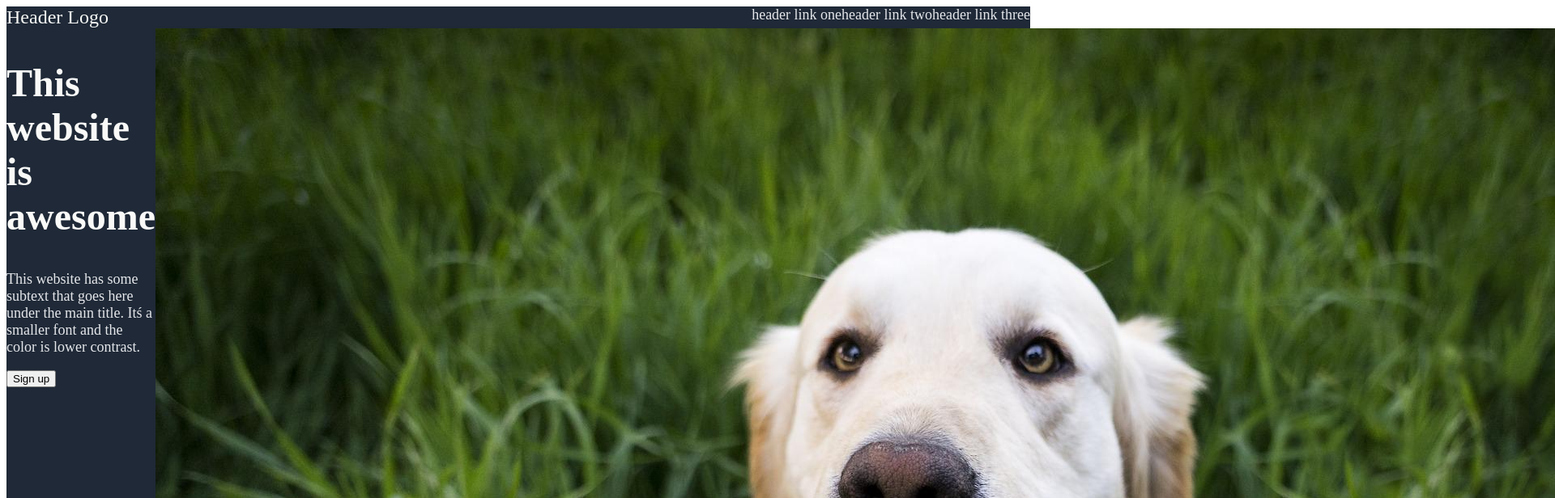
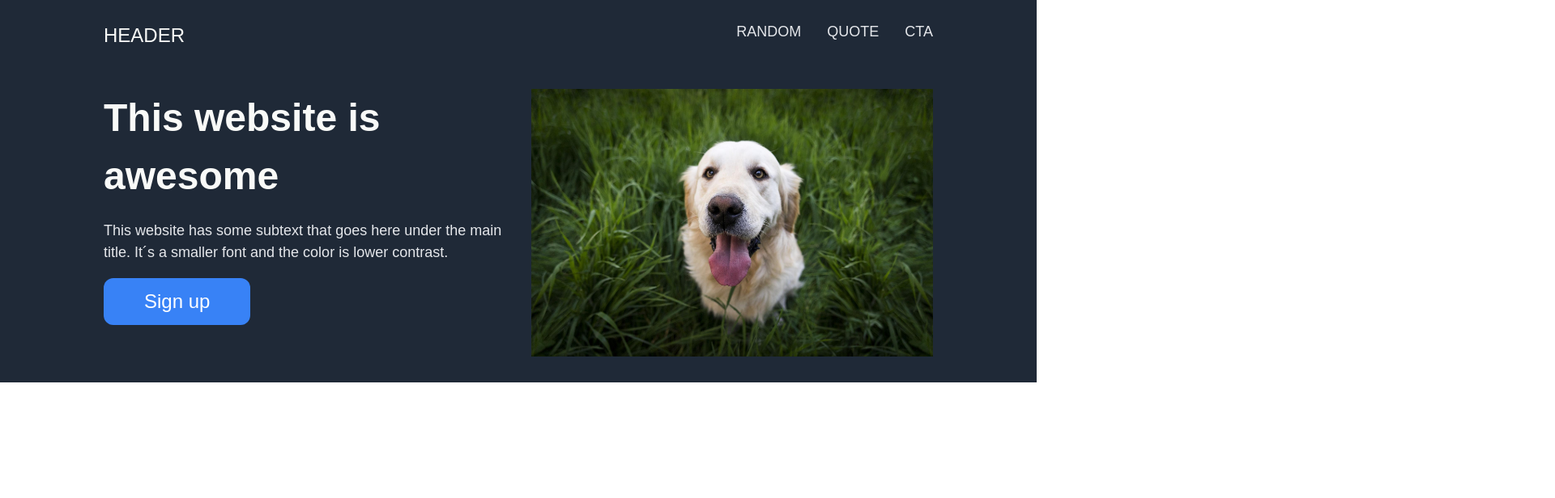
Before and after one commit to ToTheCrows/landingPage, a plain HTML site: page index.html in a window 1280 px wide. Shown: the top 616 px of the page at 81% size, 1920 px wide, since content can reach past the window. Drawn offline with Linux system fonts and the light colour scheme.

Commit message:
finish header section

```diff
--- a/index.html
+++ b/index.html
@@ -13,21 +13,21 @@
     <section id="HEADER">
         <div class="header-box">
             <div class="navbar">
-                <a href="" class="header-logo">Header Logo</a>
-                <a href="" class="header-link">header link one</a>
-                <a href="" >header link two</a>
-                <a href="" >header link three</a>
+                <a href="#HEADER" class="header-logo">HEADER</a>
+                <a href="#RANDOM" class="header-link">RANDOM</a>
+                <a href="#QUOTE" >QUOTE</a>
+                <a href="#CTA" >CTA</a>
             </div>
-            <div class="intro">
-                <div class="intro-text">
+            <div class="intro-box">
+                <div class="intro-element">
                     <h1>This website is awesome</h1>
                     <p>This website has some subtext that goes here
-                        under the main title. Itś a smaller font and the
+                        under the main title. It´s a smaller font and the
                         color is lower contrast.
                     </p>
                     <button class="btn">Sign up</button>
                 </div>
-                <div class="intro-img">
+                <div class="intro-element">
                     <img src="dog.jpg" alt="this is a placeholder for an image">
                 </div>
             </div>
--- a/style.css
+++ b/style.css
@@ -1,13 +1,29 @@
+body {
+    font-family: "Robotic",sans-serif;
+    line-height: 1.5;
+    margin: 0;
+    padding: 0;
+}
+
+
+img {
+    width: 100%;
+    height: auto;
+}
+
 /*  HEADER Section  */
 
 #HEADER {
     background-color: #1F2937;
+    padding: 2% 10%;
 }
 
 #HEADER h1 {
     font-size: 48px;
-    font-weight: bolder;
+    font-weight: bold;
     color: #F9FAf8;
+    padding: 0;
+    margin: 0;
 }
 
 #HEADER p, a {
@@ -35,8 +51,26 @@ a {
 
 .navbar {
     display: flex;
+    gap: 32px;
+    margin-bottom: 3rem;
 }
 
-.intro {
+.intro-box {
     display: flex;
+    justify-content: space-between;
+    gap: 32px;
 }
+
+.intro-element {
+    width: 600px;
+    height: auto;
+}
+
+.btn {
+    border-radius: 12px;
+    padding: 15px 50px;
+    color: white;
+    background-color: #3882F6;
+    border-style: none;
+    font-size: 24px;
+}
```
